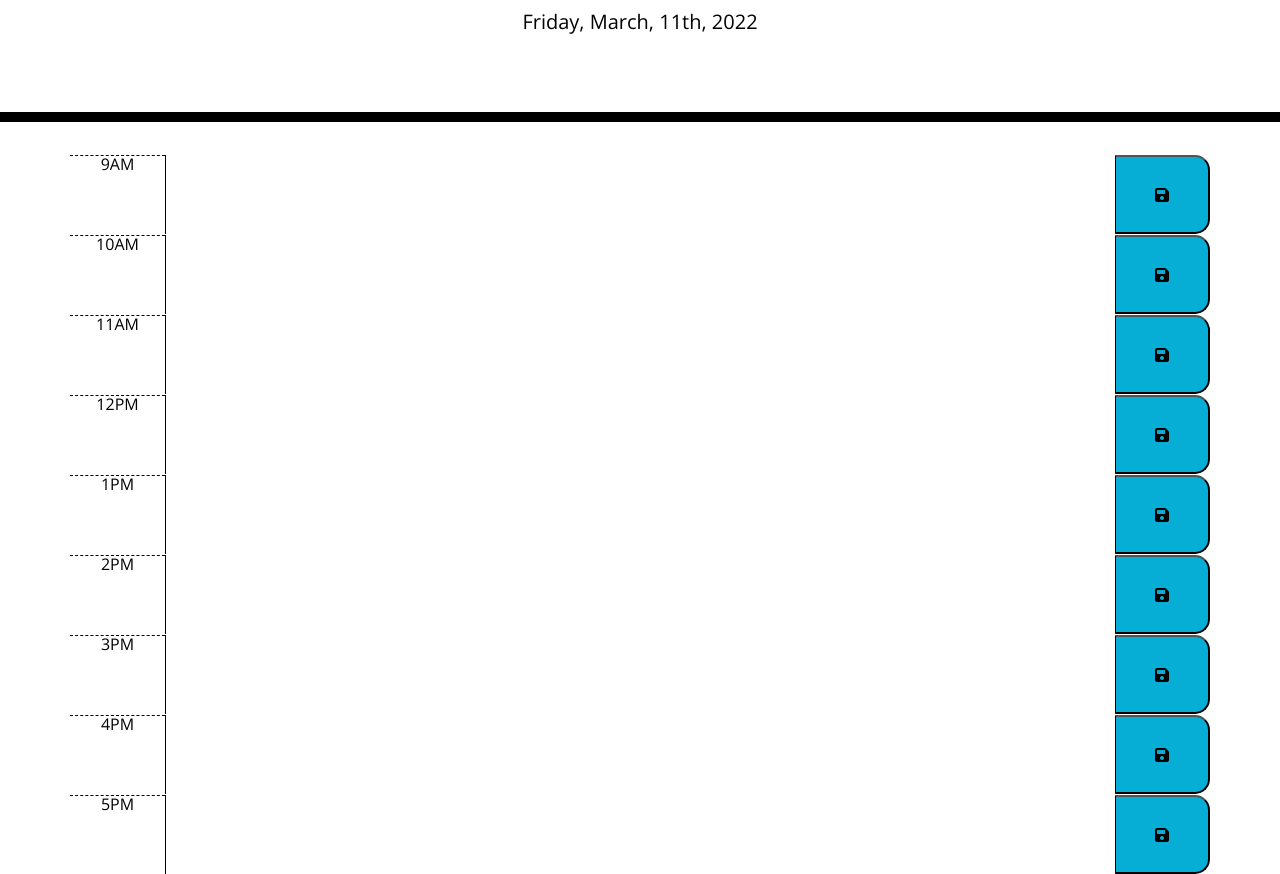
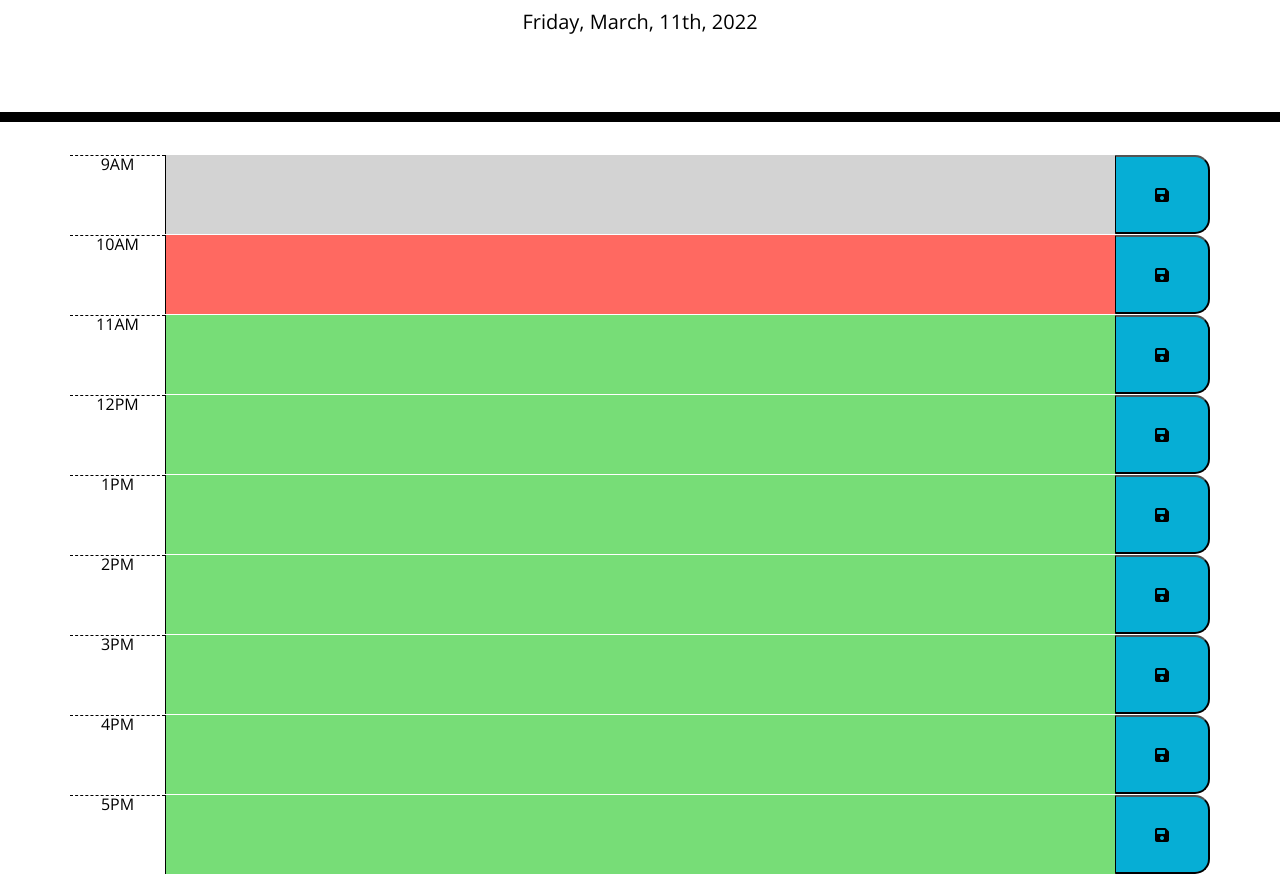
Before and after one commit to Charanvir/Work-Day-Scheduler, a plain HTML site: page index.html in a window 1280 px wide. Shown: the part 182-1056 px from the top of the page. Drawn offline with nearby package versions, Linux system fonts and the light colour scheme.

Commit message:
timeBlocks change color according to current time, to account for past, present and future

```diff
--- a/assets/css/style.css
+++ b/assets/css/style.css
@@ -4,7 +4,7 @@ body {
   line-height: 1;
 }
 
-.textarea{
+textarea{
   background: transparent;
   border: none;
   resize: none;
@@ -12,7 +12,6 @@ body {
   border-left: 1px solid black;
   padding: 10px;
   margin-bottom: 0;
-  text-align: left;
 }
 
 .jumbotron {
--- a/assets/js/script.js
+++ b/assets/js/script.js
@@ -1,7 +1,7 @@
 let momentDate = moment().format("dddd, MMMM, Do, YYYY");
 let dateText = document.querySelector("#currentDay");
-let task = "";
-let paragraph = document.querySelector(".textarea");
+let timeBlock = document.querySelectorAll("textarea");
+let currenthour = moment().hour();
 
 // display the current date in the webpage
 function displayDate() {
@@ -14,38 +14,18 @@ setTimeout(function () {
     location.reload();
 }, (1000 * 60) * 60);
 
-// textarea is clicked
-$(".time-block").on("click", "p", function () {
-    let text = $(this)
-        .text()
-        .trim();
 
-    let newText = $("<textarea>").addClass("col-10").val(text);
-    $(this).replaceWith(newText);
+// check the current time of day and apply classes accordingly
+let timeOfDay = function () {
+    for (let i = 0; i < timeBlock.length; i++) {
+        if (timeBlock[i].id > currenthour) {
+            timeBlock[i].classList.add("future");
+        } else if (timeBlock[i].id < currenthour) {
+            timeBlock[i].classList.add("past");
+        } else {
+            timeBlock[i].classList.add("present");
+        };
+    };
+};
 
-    newText.trigger("focus");
-});
-
-// text area is unclicked
-$(".time-block").on("blur", "textarea", function () {
-    let text = $(this).val();
-
-    let para = $("<p>").addClass("col-10 textarea").text(text);
-
-    $(this).replaceWith(para);
-
-    task += text;
-    saveTasks();
-});
-
-// save text to localStorage when save button is clicked
-let saveTasks = function () {
-    localStorage.setItem("task", task);
-}
-
-let loadTasks = function () {
-    let savedTask = localStorage.getItem("task");
-    paragraph.innerHTML = savedTask;
-}
-
-loadTasks();
+timeOfDay();
--- a/index.html
+++ b/index.html
@@ -25,55 +25,55 @@
 
     <div class="row time-block">
       <div class="col-1 hour">9AM</div>
-      <p class="col-10 textarea"></p>
+      <textarea class="col-10" id="09"></textarea>
       <button class="col-1 saveBtn"><i class="fa-solid fa-floppy-disk"></i></button>
     </div>
 
     <div class="row time-block">
       <div class="col-1 hour">10AM</div>
-      <p class="col-10 textarea"></p>
+      <textarea class="col-10" id="10"></textarea>
       <button class="col-1 saveBtn"><i class="fa-solid fa-floppy-disk"></i></button>
     </div>
 
     <div class="row time-block">
       <div class="col-1 hour">11AM</div>
-      <p class="col-10 textarea"></p>
+      <textarea class="col-10" id="11"></textarea>
       <button class="col-1 saveBtn"><i class="fa-solid fa-floppy-disk"></i></button>
     </div>
 
     <div class="row time-block">
       <div class="col-1 hour">12PM</div>
-      <p class="col-10 textarea"></p>
+      <textarea class="col-10" id="12"></textarea>
       <button class="col-1 saveBtn"><i class="fa-solid fa-floppy-disk"></i></button>
     </div>
 
     <div class="row time-block">
       <div class="col-1 hour">1PM</div>
-      <p class="col-10 textarea"></p>
+      <textarea class="col-10" id="13"></textarea>
       <button class="col-1 saveBtn"><i class="fa-solid fa-floppy-disk"></i></button>
     </div>
 
     <div class="row time-block">
       <div class="col-1 hour">2PM</div>
-      <p class="col-10 textarea"></p>
+      <textarea class="col-10" id="14"></textarea>
       <button class="col-1 saveBtn"><i class="fa-solid fa-floppy-disk"></i></button>
     </div>
 
     <div class="row time-block">
       <div class="col-1 hour">3PM</div>
-      <p class="col-10 textarea"></p>
+      <textarea class="col-10" id="15"></textarea>
       <button class="col-1 saveBtn"><i class="fa-solid fa-floppy-disk"></i></button>
     </div>
 
     <div class="row time-block">
       <div class="col-1 hour">4PM</div>
-      <p class="col-10 textarea"></p>
+      <textarea class="col-10" id="16"></textarea>
       <button class="col-1 saveBtn"><i class="fa-solid fa-floppy-disk"></i></button>
     </div>
 
     <div class="row time-block">
       <div class="col-1 hour">5PM</div>
-      <p class="col-10 textarea"></p>
+      <textarea class="col-10" id="17"></textarea>
       <button class="col-1 saveBtn"><i class="fa-solid fa-floppy-disk"></i></button>
     </div>
 
```
